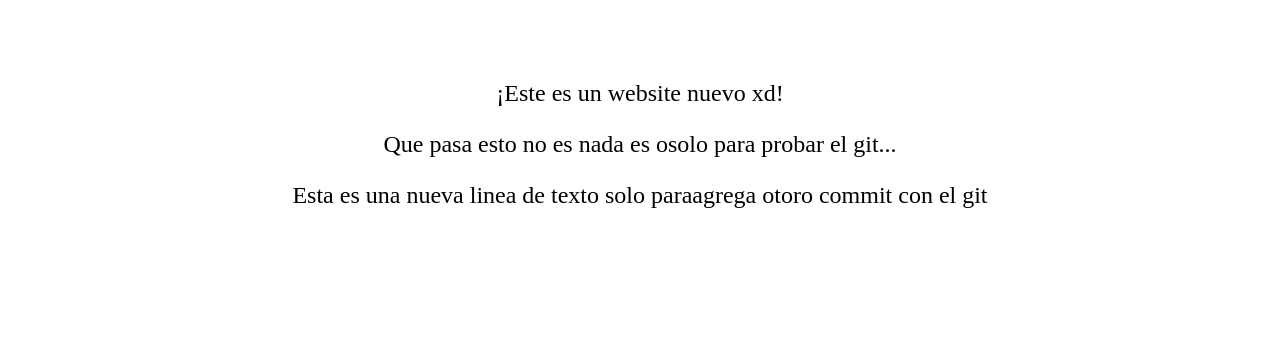
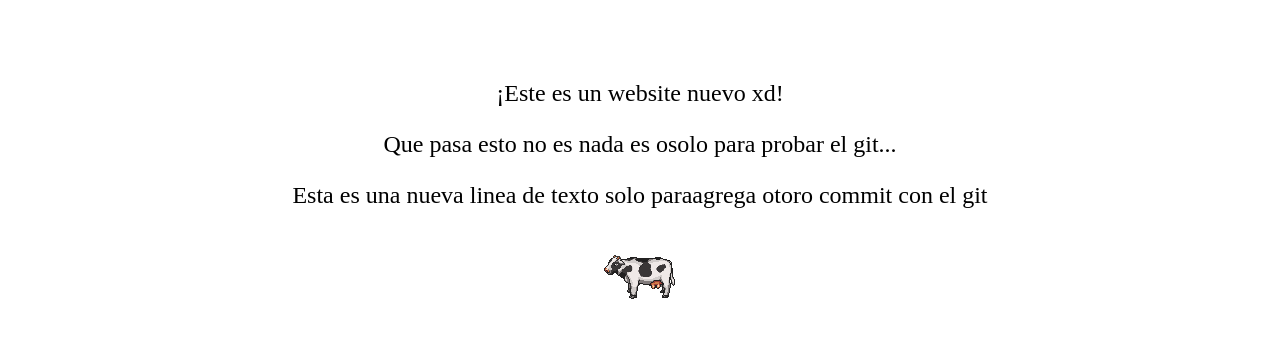
Before and after one commit to santiago025go/invie-github, a plain HTML site: page index.html in a window 1280 px wide. Shown: the part 230-568 px from the top of the page. Drawn offline with Linux system fonts and the light colour scheme.

Commit message:
Version con una vaca

```diff
--- a/index.html
+++ b/index.html
@@ -44,6 +44,7 @@
       <p>¡Este es un website nuevo xd!</p>
       <p>Que pasa esto no es nada es osolo para probar el git...</p>
       <p>Esta es una nueva linea de texto solo paraagrega otoro commit con el git</p>
+      <img src="vaca.png">
     </div>
   </body>
 </html>
```
Also changed, not shown: vaca.png (added).
